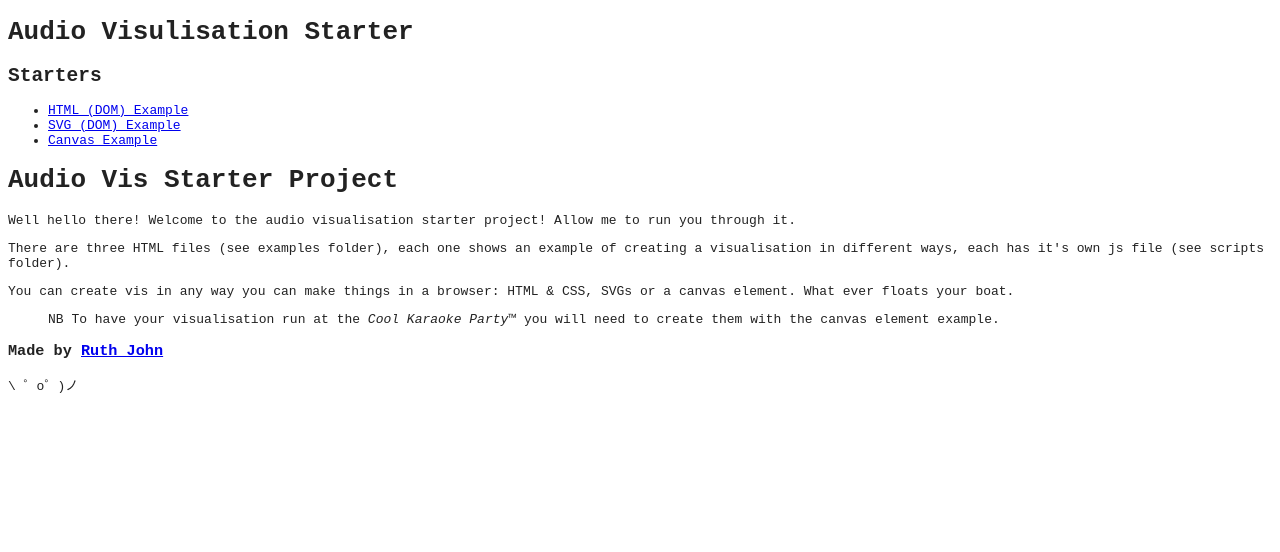
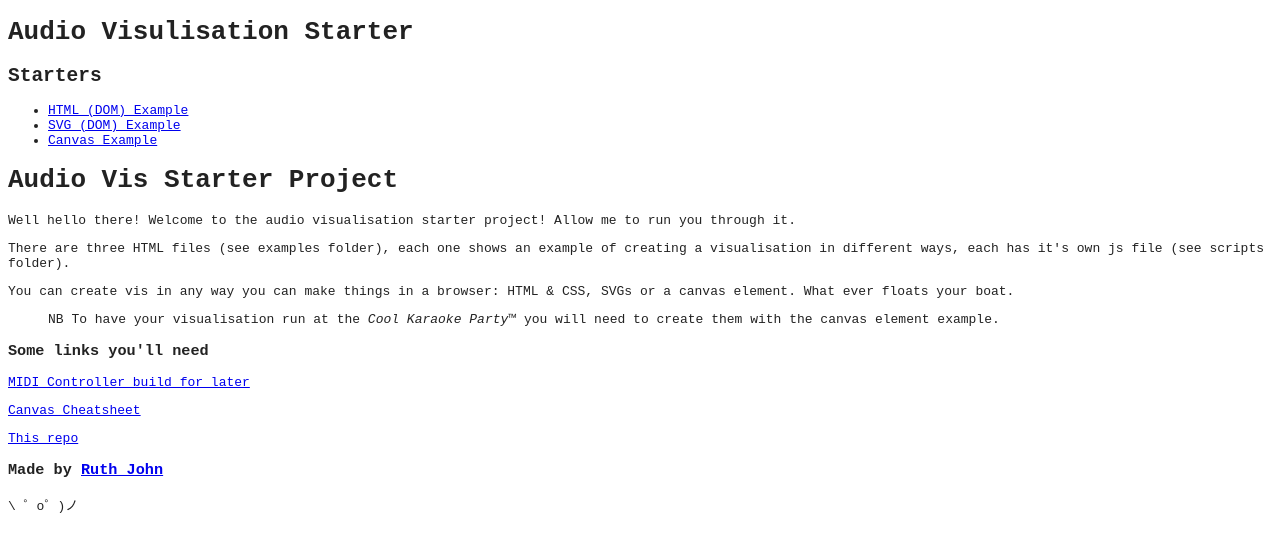
Before and after one commit to Rumyra/audioVisStarter, a plain HTML site: page index.html in a window 1280 px wide. Drawn offline with Linux system fonts and the light colour scheme; a script that the page names is missing.

```diff
--- a/index.html
+++ b/index.html
@@ -35,6 +35,13 @@
   <p>NB To have your visualisation run at the <em>Cool Karaoke Party™</em> you will need to create them with the canvas element example.</p>
 </blockquote>
 
+<h3>Some links you'll need</h3>
+
+<p><a href="https://github.com/monteslu/nodeart2019">MIDI Controller build for later </a></p>
+
+<p><a href="https://simon.html5.org/dump/html5-canvas-cheat-sheet.html">Canvas Cheatsheet</a></p>
+
+<p><a href="https://github.com/Rumyra/audioVisStarter">This repo</a></p>
 
 <h3>Made by <a href="https://twitter.com/Rumyra">Ruth John</a></h3>
 
```
Also changed, not shown: 1 other file.
